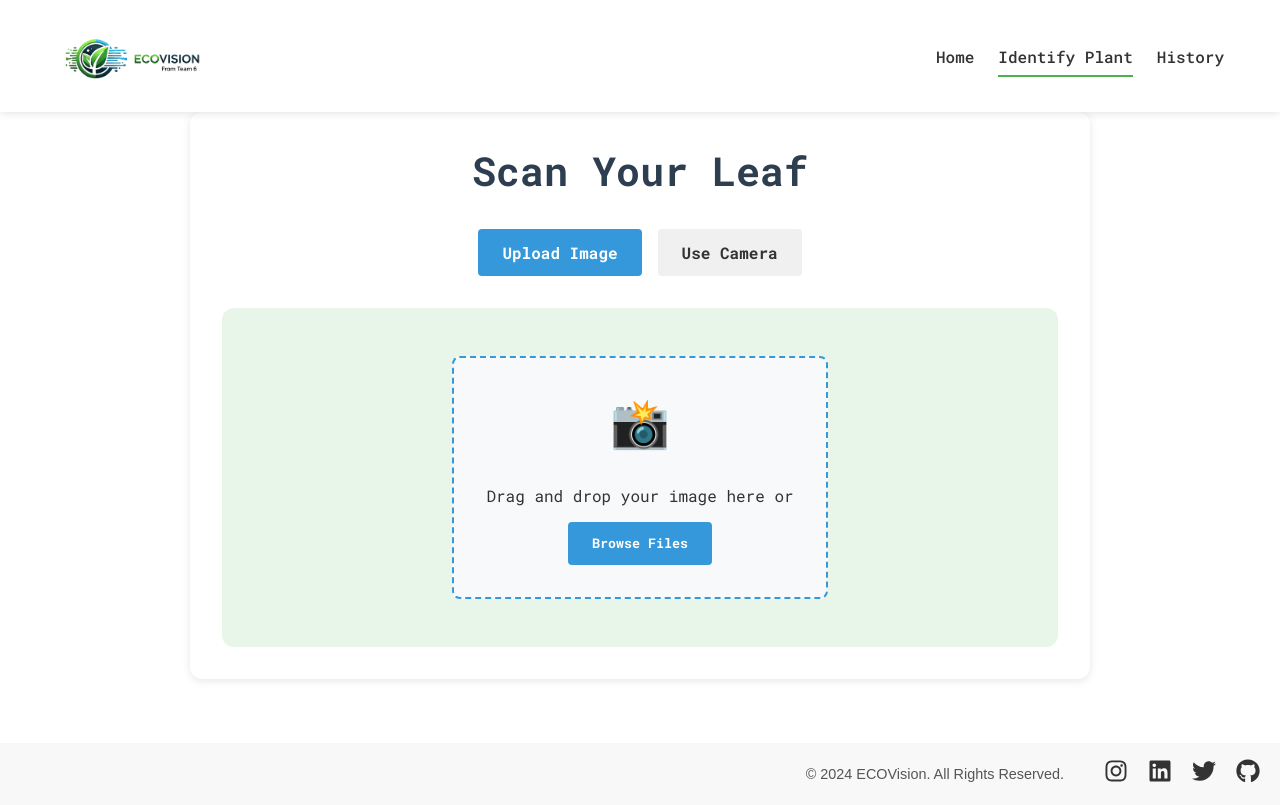
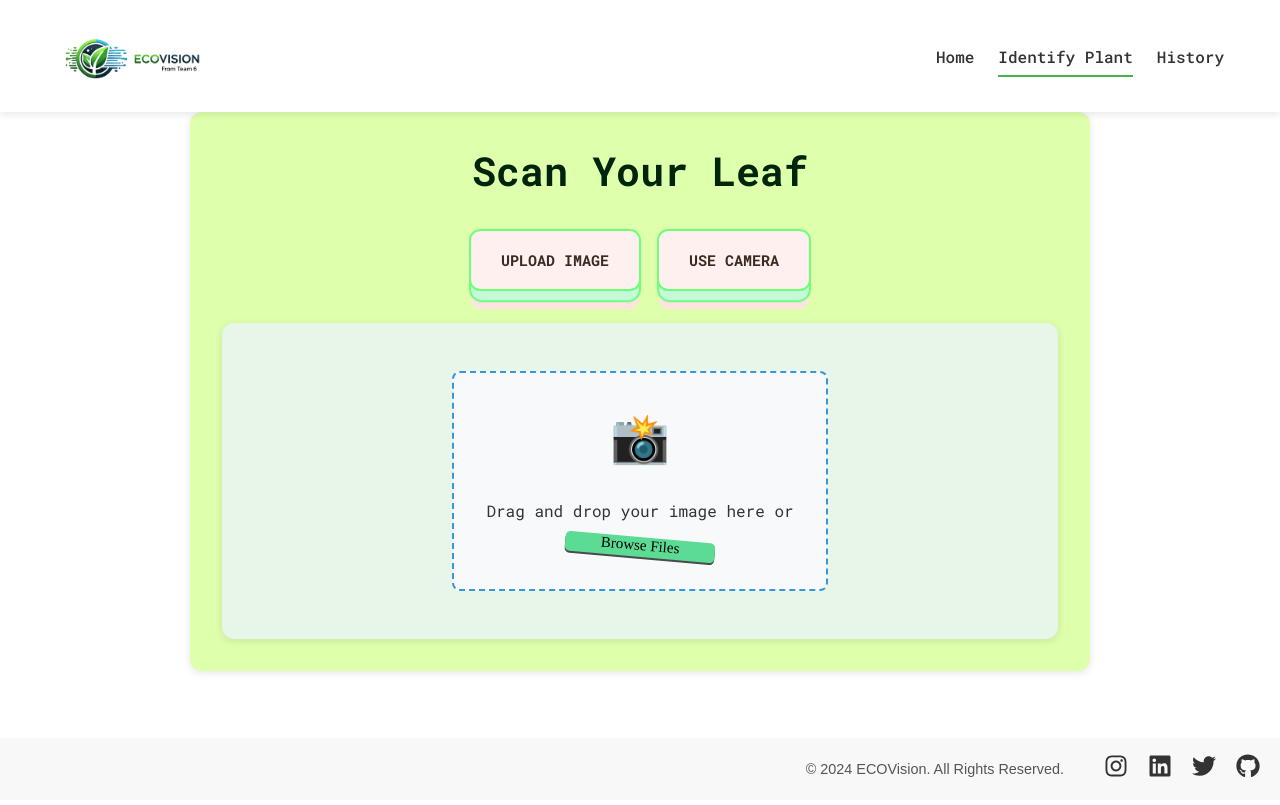
Before and after one commit to RoyPandhe/leaf_react, a React (Create React App) app: page /scan in a window 1280 px wide. Built offline with nearby package versions, Linux system fonts and the light colour scheme.

Commit message:
add some ui detail

```diff
--- a/src/App.css
+++ b/src/App.css
@@ -5,128 +5,7 @@
   flex-direction: column;
 }
 
-.main-content {
-  flex: 1;
-  padding: 2rem;
-  max-width: 1200px;
-  margin: 0 auto;
-  width: 100%;
-}
-
-/* Home Page Styles */
-.home-page {
-  width: 100%;
-}
-
-/* Scan Page Styles */
-.scan-page {
-  padding: 2rem;
-}
-
-.scan-page h1 {
-  text-align: center;
-  margin-bottom: 2rem;
-  color: #2c3e50;
-}
-
-.scan-options {
-  max-width: 800px;
-  margin: 0 auto;
-}
-
-.option-tabs {
-  display: flex;
-  justify-content: center;
-  gap: 1rem;
-  margin-bottom: 2rem;
-}
-
-.tab-button {
-  padding: 0.8rem 1.5rem;
-  border: none;
-  background-color: #f0f0f0;
-  border-radius: 4px;
-  cursor: pointer;
-  font-weight: 600;
-}
-
-.tab-button.active {
-  background-color: #3498db;
-  color: white;
-}
-
-.scan-button {
-  display: block;
-  margin: 2rem auto;
-  padding: 1rem 2rem;
-  background-color: #2ecc71;
-  color: white;
-  border: none;
-  border-radius: 4px;
-  cursor: pointer;
-  font-weight: 600;
-}
-
-.scan-button:disabled {
-  background-color: #95a5a6;
-  cursor: not-allowed;
-}
-
-/* History Page Styles */
-.history-page {
-  padding: 2rem;
-}
-
-.history-page h1 {
-  text-align: center;
-  margin-bottom: 2rem;
-  color: #2c3e50;
-}
-
-.history-grid {
-  display: grid;
-  grid-template-columns: repeat(auto-fill, minmax(300px, 1fr));
-  gap: 2rem;
-  padding: 1rem;
-}
-
-.history-card {
-  background-color: white;
-  border-radius: 8px;
-  box-shadow: 0 2px 4px rgba(0,0,0,0.1);
-  overflow: hidden;
-}
-
-.scan-image img {
-  width: 100%;
-  height: 200px;
-  object-fit: cover;
-}
-
-.scan-info {
-  padding: 1rem;
-}
-
-.scan-info h3 {
-  margin-bottom: 0.5rem;
-  color: #2c3e50;
-}
-
-.loading, .no-history {
-  text-align: center;
-  padding: 2rem;
-  color: #666;
-}
-
-@media (max-width: 768px) {
-  .main-content {
-    padding: 1rem;
-  }
-
-  .history-grid {
-    grid-template-columns: 1fr;
-  }
-}
+/* Mengatur padding agar lebih responsif pada perangkat kecil */
 .main-content {
   flex: 1;
   padding: 2rem;
@@ -135,3 +14,110 @@
   width: 100%;
   padding-top: 80px; /* Pastikan ini sama dengan tinggi header */
 }
+
+@media (max-width: 768px) {
+  /* Untuk perangkat tablet dan mobile */
+  .main-content {
+    padding: 1rem; /* Mengurangi padding pada perangkat kecil */
+  }
+
+  /* Scan Page */
+  .scan-page {
+    padding: 1rem; /* Mengurangi padding pada scan page */
+  }
+
+  .scan-page h1 {
+    font-size: 1.5rem; /* Menyesuaikan ukuran font agar lebih kecil di perangkat kecil */
+    margin-bottom: 1.5rem;
+  }
+
+  .scan-options {
+    padding: 1rem; /* Menambah padding di bagian scan-options */
+    margin: 0 auto;
+  }
+
+  .option-tabs {
+    display: block; /* Mengubah tampilan menjadi blok untuk tampilan lebih baik pada perangkat kecil */
+    margin-bottom: 1rem;
+  }
+
+  .tab-button {
+    width: 100%; /* Membuat tombol tab mengisi lebar penuh pada perangkat kecil */
+    padding: 0.8rem;
+    margin-bottom: 0.5rem;
+    font-size: 1rem;
+  }
+
+  .scan-button {
+    width: 100%; /* Tombol scan mengisi lebar penuh */
+    margin: 1.5rem auto;
+    padding: 1rem;
+    font-size: 1rem;
+  }
+
+  /* History Page */
+  .history-page {
+    padding: 1rem; /* Mengurangi padding pada halaman history */
+  }
+
+  .history-page h1 {
+    font-size: 1.5rem; /* Menyesuaikan ukuran font agar lebih kecil di perangkat kecil */
+    margin-bottom: 1rem;
+  }
+
+  .history-grid {
+    grid-template-columns: 1fr; /* Mengubah tampilan grid menjadi satu kolom pada perangkat kecil */
+    gap: 1rem; /* Mengurangi gap antar card */
+  }
+
+  .history-card {
+    padding: 1rem; /* Mengurangi padding pada card */
+  }
+
+  .scan-image img {
+    height: auto; /* Menyesuaikan tinggi gambar untuk tampilan lebih baik */
+    object-fit: contain;
+  }
+
+  .scan-info {
+    padding: 1rem;
+  }
+
+  .scan-info h3 {
+    font-size: 1.2rem; /* Menyesuaikan ukuran font */
+    margin-bottom: 0.5rem;
+  }
+
+  .loading, .no-history {
+    text-align: center;
+    padding: 1rem;
+    color: #666;
+  }
+}
+
+@media (max-width: 480px) {
+  /* Untuk perangkat mobile kecil */
+  .main-content {
+    padding: 1rem; /* Mengurangi padding lebih lanjut di perangkat kecil */
+  }
+
+  .scan-page h1 {
+    font-size: 1.3rem;
+  }
+
+  .tab-button {
+    font-size: 0.9rem; /* Mengurangi ukuran font pada tombol tab */
+  }
+
+  .scan-button {
+    font-size: 1rem; /* Menyesuaikan ukuran font pada tombol scan */
+  }
+
+  .history-page h1 {
+    font-size: 1.3rem;
+  }
+
+  .scan-info h3 {
+    font-size: 1rem;
+  }
+}
--- a/src/components/Camera/Camera.jsx
+++ b/src/components/Camera/Camera.jsx
@@ -158,7 +158,8 @@ const Camera = ({ onCapture }) => {
                   onClick={captureImage}
                   className="capture-button"
                 >
-                  Take Photo
+                  <svg xmlns="http://www.w3.org/2000/svg" width="24" viewBox="0 0 24 24" height="24" fill="none" class="svg-icon"><g stroke-width="2" stroke-linecap="round" stroke="#fff" fill-rule="evenodd" clip-rule="evenodd"><path d="m4 9c0-1.10457.89543-2 2-2h2l.44721-.89443c.33879-.67757 1.03131-1.10557 1.78889-1.10557h3.5278c.7576 0 1.4501.428 1.7889 1.10557l.4472.89443h2c1.1046 0 2 .89543 2 2v8c0 1.1046-.8954 2-2 2h-12c-1.10457 0-2-.8954-2-2z"></path><path d="m15 13c0 1.6569-1.3431 3-3 3s-3-1.3431-3-3 1.3431-3 3-3 3 1.3431 3 3z"></path></g></svg>
+                  <span class="lable">Take a Photo</span>
                 </button>
                 <button
                   type="button"
--- a/src/components/ImageUpload/ImageUpload.css
+++ b/src/components/ImageUpload/ImageUpload.css
@@ -1,9 +1,8 @@
-/* src/components/ImageUpload/ImageUpload.css */
-
 .image-upload-container {
   max-width: 600px;
   margin: 0 auto;
   padding: 1rem;
+  text-align: center;
 }
 
 .upload-area {
@@ -14,6 +13,7 @@
   cursor: pointer;
   transition: all 0.3s ease;
   background-color: #f8f9fa;
+  position: relative; /* Tambahan */
 }
 
 .upload-area.drag-active {
@@ -22,12 +22,21 @@
 }
 
 .file-input {
-  display: none;
+  position: absolute; /* Tambahan */
+  top: 0;
+  left: 0;
+  width: 100%; /* Tambahan */
+  height: 100%; /* Tambahan */
+  opacity: 0; /* Menyembunyikan secara visual */
+  cursor: pointer; /* Tetap interaktif */
+  z-index: 1; /* Memastikan input file berada di atas */
 }
 
 .upload-label {
   display: block;
   cursor: pointer;
+  width: 100%; /* Tambahan */
+  height: 100%; /* Tambahan */
 }
 
 .upload-content {
@@ -43,31 +52,48 @@
 }
 
 .browse-button {
-  background-color: #3498db;
-  color: white;
-  padding: 0.8rem 1.5rem;
+  width: 150px;
+  padding: 0;
   border: none;
-  border-radius: 4px;
+  transform: rotate(5deg);
+  transform-origin: center;
+  font-family: "Gochi Hand", cursive;
+  text-decoration: none;
+  font-size: 15px;
   cursor: pointer;
-  font-weight: 600;
-  transition: background-color 0.3s ease;
+  padding-bottom: 3px;
+  border-radius: 5px;
+  box-shadow: 0 2px 0 #494a4b;
+  transition: all 0.3s cubic-bezier(0.175, 0.885, 0.32, 1.275);
+  background-color: #5cdb95;
 }
 
-.browse-button:hover {
-  background-color: #2980b9;
+.browse-button span {
+  background: #f1f5f8;
+  display: block;
+  padding: 0.5rem 1rem;
+  border-radius: 5px;
+  border: 2px solid #494a4b;
 }
+
+.browse-button:active {
+  transform: translateY(5px);
+  padding-bottom: 0px;
+  outline: 0;
+}
+
 
 .preview-container {
   margin-top: 2rem;
   text-align: center;
-  position: relative; /* Added for positioning the remove button */
+  position: relative;
 }
 
 .image-preview {
   max-width: 100%;
   max-height: 300px;
   border-radius: 8px;
-  object-fit: contain; /* Ensure the image fits inside the container without distortion */
+  object-fit: contain;
   box-shadow: 0 2px 4px rgba(0, 0, 0, 0.1);
 }
 
@@ -88,3 +114,76 @@
 .remove-button:hover {
   background-color: #c0392b;
 }
+
+.error-text {
+  color: red;
+  font-size: 1rem;
+  margin-top: 1rem;
+}
+
+
+
+/* Responsif untuk perangkat kecil */
+@media (max-width: 768px) {
+  .image-upload-container {
+    padding: 1rem;
+  }
+
+  .upload-area {
+    padding: 1rem;
+  }
+
+  .browse-button {
+    padding: 0.6rem 1.2rem;
+  }
+
+  .image-preview {
+    max-width: 100%;
+    height: auto;
+  }
+
+  .remove-button {
+    padding: 0.3rem 0.8rem;
+  }
+}
+
+@media (max-width: 480px) {
+  .image-upload-container {
+    padding: 0.8rem;
+  }
+
+  .upload-area {
+    padding: 1rem;
+  }
+
+  .browse-button {
+    font-size: 1rem;
+    padding: 0.6rem 1.2rem;
+  }
+
+  .image-preview {
+    height: auto;
+    max-height: 200px;
+  }
+
+  .remove-button {
+    padding: 0.3rem 0.7rem;
+  }
+}
+
+/* From Uiverse.io by JaydipPrajapati1910 */
+.uploading-message {
+  justify-content: center;
+
+  height: 28px;
+  background: repeating-linear-gradient(-45deg, #766DF4 0 30px,#0000 0 40px) left/200% 100%;
+  animation: i3 2s infinite linear;
+  border-radius: 10px;
+  border: 1px solid #766DF4;
+}
+
+@keyframes i3 {
+  100% {
+    background-position: right
+  }
+}
--- a/src/components/ImageUpload/ImageUpload.jsx
+++ b/src/components/ImageUpload/ImageUpload.jsx
@@ -173,7 +173,7 @@ const ImageUpload = ({ onImageSelect }) => {
 
             {isUploading && (
                 <div className="uploading-message">
-                    <p>Uploading...</p>
+
                 </div>
             )}
         </div>
--- a/src/pages/ScanPage.css
+++ b/src/pages/ScanPage.css
@@ -12,20 +12,20 @@
   max-width: 900px;
   margin: 2rem auto;
   padding: 2rem;
-  background-color: var(--white);
+  background-color: rgb(222, 255, 172);
   border-radius: 12px;
   box-shadow: var(--shadow);
+  overflow: hidden;
 }
 
 .scan-page h1 {
-  color: var(--text-dark);
+  color: rgb(0, 36, 12);
   text-align: center;
   margin-bottom: 2rem;
   font-size: 2.5rem;
   font-weight: 600;
 }
 
-/* Tabs styling */
 .scan-tabs {
   display: flex;
   justify-content: center;
@@ -33,28 +33,77 @@
   margin-bottom: 2rem;
 }
 
-.tab-button {
-  padding: 0.8rem 1.5rem;
-  border: none;
-  border-radius: 8px;
-  background-color: var(--gray);
-  color: var(--text-dark);
-  font-size: 1rem;
-  font-weight: 500;
+/* From Uiverse.io by Madflows */
+button {
+  position: relative;
+  display: inline-block;
   cursor: pointer;
-  transition: all 0.3s ease;
+  outline: none;
+  border: 0;
+  vertical-align: middle;
+  text-decoration: none;
+  font-family: inherit;
+  font-size: 15px;
  }
 
-.tab-button:hover {
-  background-color: var(--light-green);
+ button.tab-button {
+  font-weight: 600;
+  color: #382b22;
+  text-transform: uppercase;
+  padding: 1.25em 2em;
+  background: #fff0f0;
+  border: 2px solid #6eff7a;
+  border-radius: 0.75em;
+  -webkit-transform-style: preserve-3d;
+  transform-style: preserve-3d;
+  -webkit-transition: background 150ms cubic-bezier(0, 0, 0.58, 1), -webkit-transform 150ms cubic-bezier(0, 0, 0.58, 1);
+  transition: transform 150ms cubic-bezier(0, 0, 0.58, 1), background 150ms cubic-bezier(0, 0, 0.58, 1), -webkit-transform 150ms cubic-bezier(0, 0, 0.58, 1);
  }
 
-.tab-button.active {
-  background-color: var(--primary-green);
-  color: var(--white);
+ button.tab-button::before {
+  position: absolute;
+  content: '';
+  width: 100%;
+  height: 100%;
+  top: 0;
+  left: 0;
+  right: 0;
+  bottom: 0;
+  background: #c4f9da;
+  border-radius: inherit;
+  -webkit-box-shadow: 0 0 0 2px #6eff7a, 0 0.625em 0 0 #ffe3e2;
+  box-shadow: 0 0 0 2px #6eff7a, 0 0.625em 0 0 #ffe3e2;
+  -webkit-transform: translate3d(0, 0.75em, -1em);
+  transform: translate3d(0, 0.75em, -1em);
+  transition: transform 150ms cubic-bezier(0, 0, 0.58, 1), box-shadow 150ms cubic-bezier(0, 0, 0.58, 1), -webkit-transform 150ms cubic-bezier(0, 0, 0.58, 1), -webkit-box-shadow 150ms cubic-bezier(0, 0, 0.58, 1);
  }
 
-/* Content area styling */
+ button.tab-button:hover {
+  background: #ffe9e9;
+  -webkit-transform: translate(0, 0.25em);
+  transform: translate(0, 0.25em);
+ }
+
+ button.tab-button:hover::before {
+  -webkit-box-shadow: 0 0 0 2px #6eff7a, 0 0.5em 0 0 #ffe3e2;
+  box-shadow: 0 0 0 2px #6eff7a, 0 0.5em 0 0 #ffe3e2;
+  -webkit-transform: translate3d(0, 0.5em, -1em);
+  transform: translate3d(0, 0.5em, -1em);
+ }
+
+ button.tab-button:active {
+  background: #ffe9e9;
+  -webkit-transform: translate(0em, 0.75em);
+  transform: translate(0em, 0.75em);
+ }
+
+ button.tab-button:active::before {
+  -webkit-box-shadow: 0 0 0 2px #6eff7a, 0 0 #ffe3e2;
+  box-shadow: 0 0 0 2px #6eff7a, 0 0 #ffe3e2;
+  -webkit-transform: translate3d(0, 0, -1em);
+  transform: translate3d(0, 0, -1em);
+ }
+
 .scan-content {
   display: flex;
   flex-direction: column;
@@ -63,25 +112,28 @@
   padding: 2rem;
   background-color: var(--light-green);
   border-radius: 12px;
+  box-shadow: var(--shadow);
 }
 
-/* Scan button styling */
 .scan-button {
-  padding: 1rem 2rem;
-  border: none;
-  border-radius: 8px;
-  background-color: var(--primary-green);
-  color: var(--white);
-  font-size: 1.1rem;
-  font-weight: 500;
+  background: #fbca1f;
+  font-family: inherit;
+  padding: 0.6em 1.3em;
+  font-weight: 900;
+  font-size: 18px;
+  border: 3px solid black;
+  border-radius: 0.4em;
+  box-shadow: 0.1em 0.1em;
   cursor: pointer;
-  transition: all 0.3s ease;
-  min-width: 200px;
 }
 
 .scan-button:hover {
-  background-color: var(--hover-green);
-  transform: translateY(-2px);
+  transform: translate(-0.05em, -0.05em);
+  box-shadow: 0.15em 0.15em;
+}
+.scan-button:active{
+  transform: translate(0.05em, 0.05em);
+  box-shadow: 0.05em 0.05em;
 }
 
 .scan-button:disabled {
@@ -90,7 +142,6 @@
   transform: none;
 }
 
-/* Image preview area */
 .image-preview {
   width: 100%;
   max-width: 400px;
@@ -107,7 +158,6 @@
   object-fit: cover;
 }
 
-/* Results section styling */
 .results-container {
   width: 100%;
   max-width: 600px;
@@ -115,9 +165,9 @@
   background-color: var(--white);
   border-radius: 12px;
   box-shadow: var(--shadow);
+  margin-top: 2rem;
 }
 
-/* Responsive design */
 @media (max-width: 768px) {
   .scan-page {
     margin: 1rem;
@@ -149,7 +199,7 @@
 
   .image-preview {
     max-width: 100%;
-      height: auto; /* Maintain aspect ratio */
+    height: auto;
   }
 
   .results-container {
@@ -163,7 +213,7 @@
   }
 }
 
-/* Loading animation */
+/* Loading spinner */
 @keyframes spin {
   0% {
     transform: rotate(0deg);
--- a/src/pages/ScanPage.jsx
+++ b/src/pages/ScanPage.jsx
@@ -91,7 +91,9 @@ const ScanPage = () => {
             onClick={handleScan}
             disabled={isLoading}
           >
+
             {isLoading ? 'Identifying...' : 'Identify Plant'}
+
           </button>
         )}
 
```
Also changed, not shown: src/components/Camera/Camera.css (+72 -4 lines), src/components/Home/Features.css (+8 -5 lines), src/components/Layout/Header.css (+18 -0 lines), 2 other files (tests, documents, lock files or other folders). Lines whose indentation alone changed are shown as unchanged.
